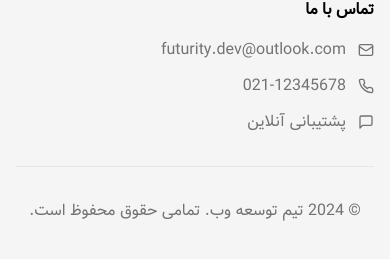
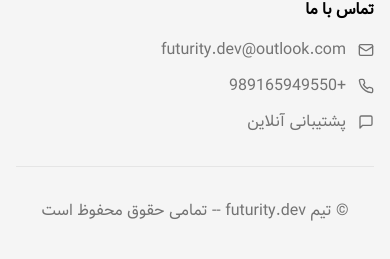
Before and after one commit to futurity-dev/futurity-landing-page, a Next.js app: page / in a window 390 px wide. Shown: the part 5302-5561 px from the top of the page. Built offline with nearby package versions, Linux system fonts and the light colour scheme.

Commit message:
copyright and phone number added to footer

```diff
--- a/components/Footer.tsx
+++ b/components/Footer.tsx
@@ -31,7 +31,7 @@ export default function Footer() {
               </div>
               <div className="flex items-center gap-3 text-muted-foreground">
                 <Phone className="w-4 h-4" />
-                <span>021-12345678</span>
+                <span>+989165949550</span>
               </div>
               <div className="flex items-center gap-3 text-muted-foreground">
                 <MessageSquare className="w-4 h-4" />
@@ -42,7 +42,7 @@ export default function Footer() {
         </div>
 
         <div className="border-t border-border pt-8 text-center">
-          <p className="text-muted-foreground">© 2024 تیم توسعه وب. تمامی حقوق محفوظ است.</p>
+          <p className="text-muted-foreground">© تیم futurity.dev -- تمامی حقوق محفوظ است</p>
         </div>
       </div>
     </footer>
```
